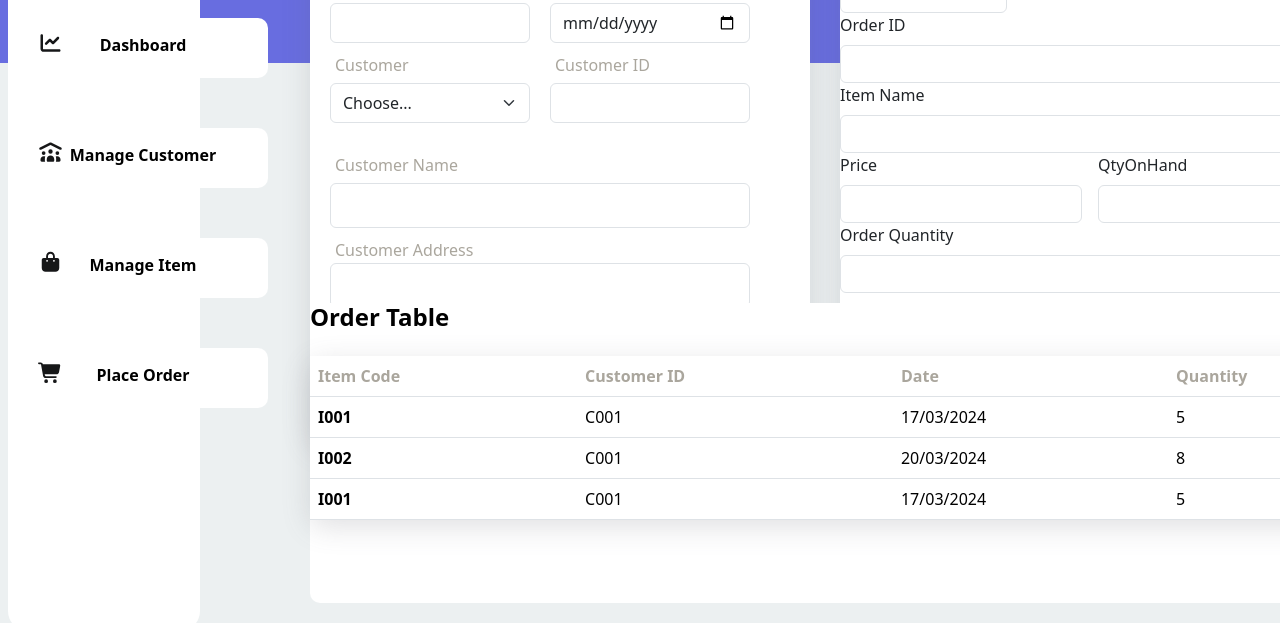
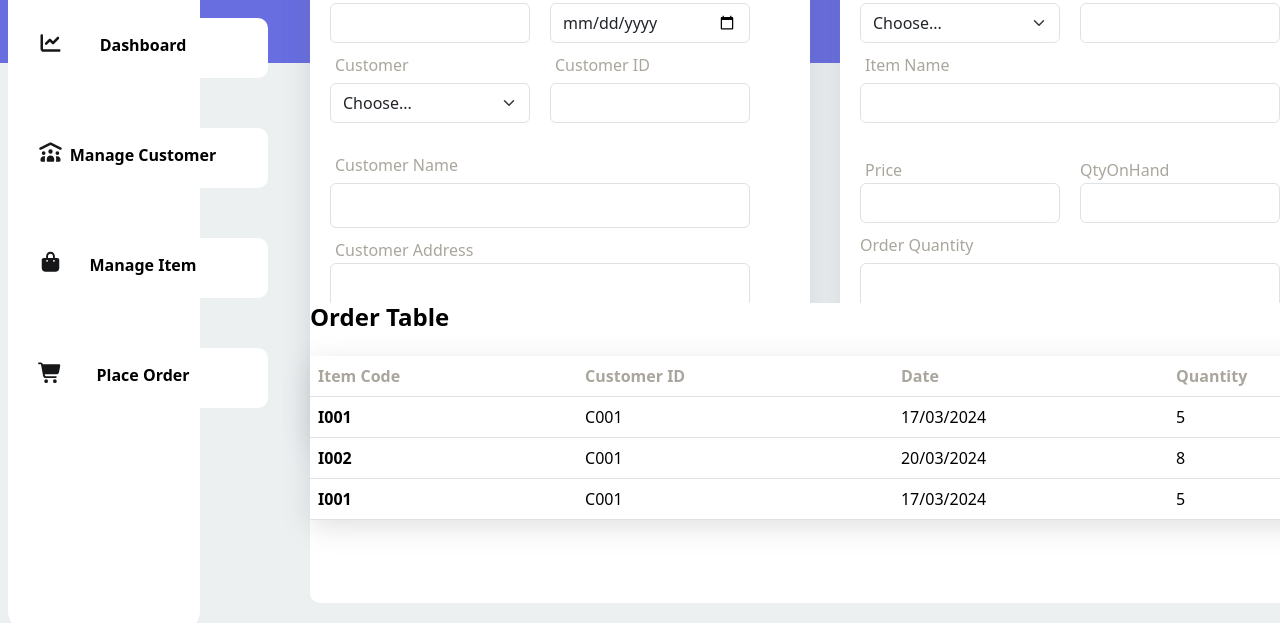
Before and after one commit to glen654/Pos-System, a plain HTML site: page place-order.html in a window 1280 px wide. Shown: the part 177-800 px from the top of the page. Drawn offline with nearby package versions, Linux system fonts and the light colour scheme.

Commit message:
few changes

```diff
--- a/style/place-order.css
+++ b/style/place-order.css
@@ -304,3 +304,105 @@ h4{
     box-shadow: rgba(100, 100, 111, 0.2) 0px 7px 29px 0px;
     outline: 0 none;
 }
+
+#inputState2{
+    width: 200px;
+    height: 40px;
+    padding-top: 5px;
+    padding-bottom: 5px;
+    position: absolute;
+    top: 60px;
+    left: 20px;
+}
+
+#item-label{
+    position: absolute;
+    top: 30px;
+    left: 25px;
+    color: #AAA69D;
+}
+
+#item-id-input{
+    width: 200px;
+    height: 40px;
+    padding-top: 5px;
+    padding-bottom: 5px;
+    position: absolute;
+    top: 60px;
+    left: 240px;
+}
+
+#item-id-label{
+    position: absolute;
+    top: 30px;
+    left: 245px;
+    color: #AAA69D;
+}
+
+#item-name-input{
+    width: 420px;
+    height: 40px;
+    padding-top: 5px;
+    padding-bottom: 5px;
+    position: absolute;
+    top: 140px;
+    left: 20px;
+}
+
+#item-name-label{
+    position: absolute;
+    top: 110px;
+    left: 25px;
+    color: #AAA69D;
+}
+
+#price-input{
+    width: 200px;
+    height: 40px;
+    padding-top: 5px;
+    padding-bottom: 5px;
+    position: absolute;
+    top: 240px;
+    left: 20px;
+}
+
+#price-label{
+    position: absolute;
+    top: 215px;
+    left: 25px;
+    color: #AAA69D;
+}
+
+#qty-input{
+    width: 200px;
+    height: 40px;
+    padding-top: 5px;
+    padding-bottom: 5px;
+    position: absolute;
+    top: 240px;
+    left: 240px;
+}
+
+#qty-label{
+    position: absolute;
+    top: 215px;
+    left: 240px;
+    color: #AAA69D;
+}
+
+#order-qty-input{
+    width: 420px;
+    height: 45px;
+    padding-top: 5px;
+    padding-bottom: 5px;
+    position: absolute;
+    top: 320px;
+    left: 20px;
+}
+
+#order-qty-label{
+    position: absolute;
+    top: 290px;
+    left: 20px;
+    color: #AAA69D;
+}
```
